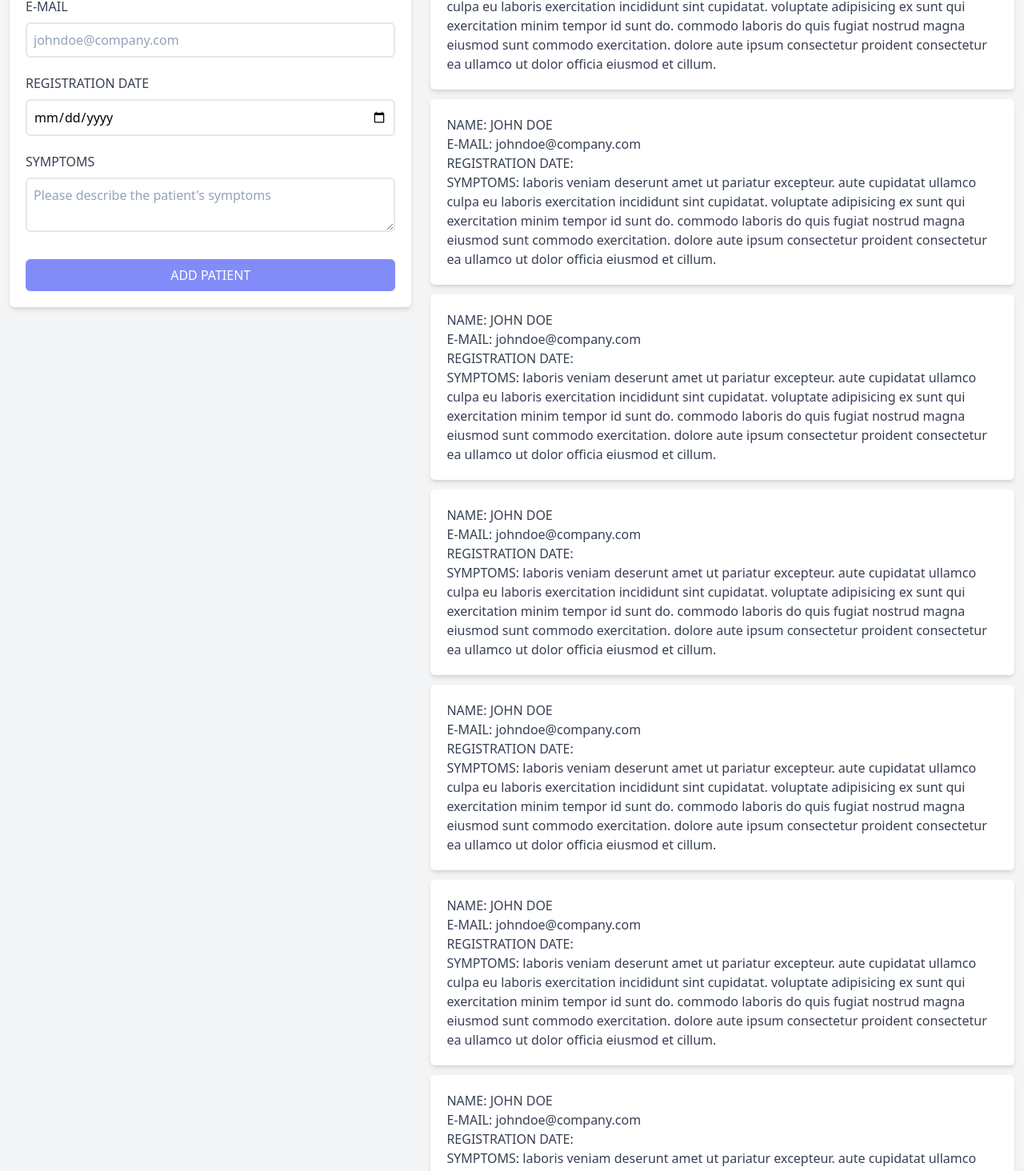
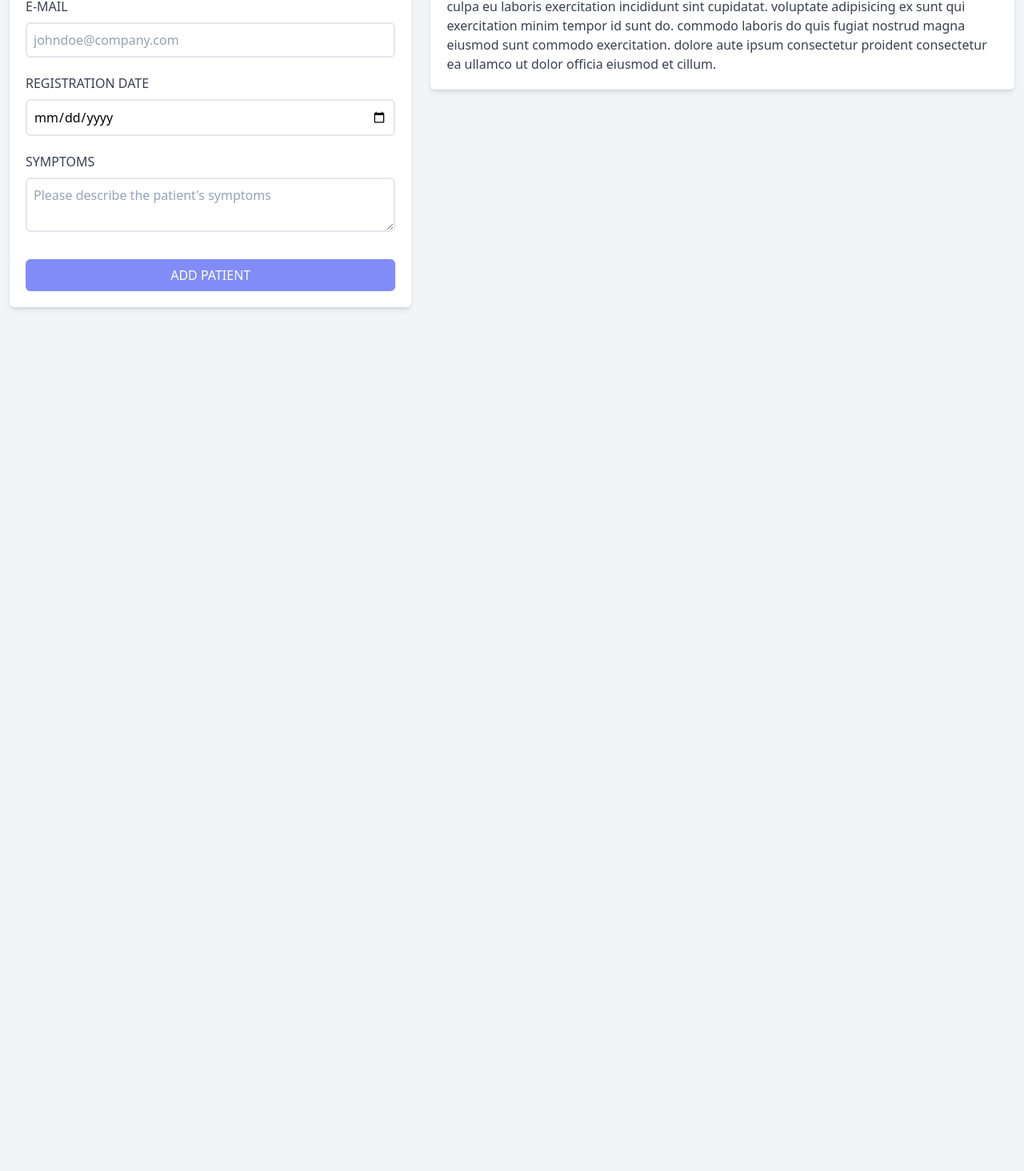
Before and after one commit to lopezisla/react-hospital, a React (Vite) app: page / in a window 1280 px wide. Shown: the part 360-1824 px from the top of the page at 80% size. After the commit the page ends 960 px from the top, so only its background shows below. Built offline with nearby package versions, Linux system fonts and the light colour scheme.

Commit message:
feat: add Error component

```diff
--- a/src/App.jsx
+++ b/src/App.jsx
@@ -10,7 +10,7 @@ function App() {
       <Header />
       <div className="mt-12 md:flex">
         <PatientForm patients={patients} setPatients={setPatients} />
-        <PatientList />
+        <PatientList patients={patients} />
       </div>
     </div>
   );
--- /dev/null
+++ b/src/components/Error.jsx
@@ -0,0 +1,9 @@
+const Error = ({ children }) => {
+  return (
+    <div className="bg-red-600 text-white text-center p-3 uppercase font-medium mb-3 rounded-md">
+      {children}
+    </div>
+  );
+};
+
+export default Error;
--- a/src/components/PatientForm.jsx
+++ b/src/components/PatientForm.jsx
@@ -1,4 +1,5 @@
 import { useState } from "react";
+import Error from "./Error";
 const PatientForm = ({ patients, setPatients }) => {
   const [name, setName] = useState("");
   const [email, setEmail] = useState("");
@@ -38,11 +39,7 @@ const PatientForm = ({ patients, setPatients }) => {
         onSubmit={handleSubmit}
         className="bg-white shadow-md rounded-md py-5 px-5 mb-5"
       >
-        {error && (
-          <div className="bg-red-600 text-white text-center p-3 uppercase font-medium mb-3 rounded-md">
-            <p>Todos los campos son obligatorios</p>
-          </div>
-        )}
+        {error && <Error><p>All fields are required</p></Error>}
         <div className="mb-5">
           <label
             htmlFor="name"
--- a/src/components/PatientList.jsx
+++ b/src/components/PatientList.jsx
@@ -8,12 +8,6 @@ const PatientList = () => {
       </p>
       <div>
         <Patient />
-        <Patient />
-        <Patient />
-        <Patient />
-        <Patient />
-        <Patient />
-        <Patient />
       </div>
     </div>
   );
```
